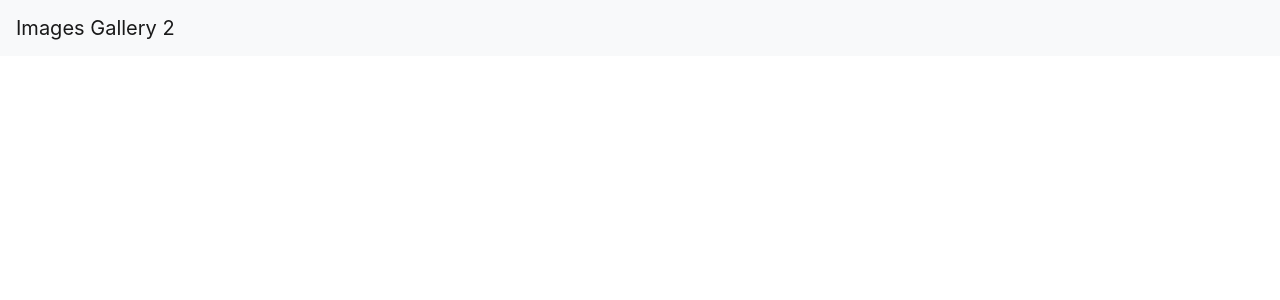
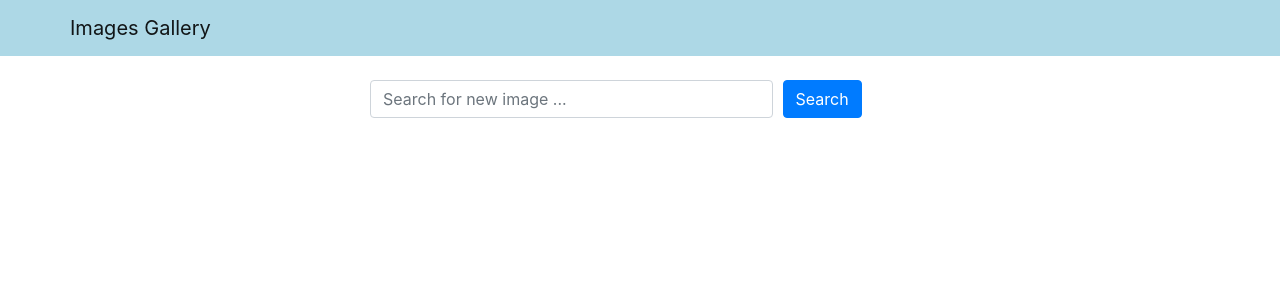
Before and after one commit to gomedako/images-gallery, a React (Create React App) app in the folder frontend/: page / in a window 1280 px wide. Shown: the top 300 px of the page. Built offline with nearby package versions, Linux system fonts and the light colour scheme.

Commit message:
controlled search component

```diff
--- a/frontend/src/App.js
+++ b/frontend/src/App.js
@@ -1,11 +1,22 @@
 import "bootstrap/dist/css/bootstrap.min.css";
 import Header from "./components/Header";
+import Search from "./components/Search";
+import { useState } from "react";
 
 
 const App = () => {
+  const [word, setWord] = useState("");
+
+  const handleSearchSubmit = (e) => {
+    e.preventDefault();
+    console.log(word);
+  }
+
+
   return (
     <div>
-      <Header title="Images Gallery 2"/>
+      <Header title="Images Gallery"/>
+      <Search word={word} setWord={setWord} handleSubmit={handleSearchSubmit} />
     </div>
   );
 }
--- a/frontend/src/components/Header.js
+++ b/frontend/src/components/Header.js
@@ -1,10 +1,18 @@
 import React from "react";
-import { Navbar } from "react-bootstrap";
+import { Navbar, Container } from "react-bootstrap";
+
+const navbarStyle = {
+    backgroundColor: "lightblue"
+};
 
 const Header = ({title}) => {
     return (
-        <Navbar bg="light" variant="light">
-            <Navbar.Brand href="/">{title}</Navbar.Brand>
+        <Navbar style={navbarStyle}>
+            <Container>
+
+                <Navbar.Brand href="/">{title}</Navbar.Brand>
+
+            </Container>
         </Navbar>
     )
 };
--- /dev/null
+++ b/frontend/src/components/Search.js
@@ -0,0 +1,30 @@
+import React from "react";
+import { Container, Row, Col, Form, Button } from "react-bootstrap";
+
+const Search = ({ word, setWord, handleSubmit }) => {
+  return (
+    <Container className="mt-4">
+      <Row className="justify-content-center">
+        <Col xs={12} md={8} lg={6}>
+          <Form onSubmit={handleSubmit}>
+            <Form.Row>
+              <Col xs={9}>
+                <Form.Control
+                type="text"
+                value={word}
+                onChange={(e) => setWord(e.target.value)}
+                placeholder="Search for new image ..."
+                />
+              </Col>
+              <Col>
+                <Button variant = "primary" type="submit" >Search</Button>
+              </Col>
+            </Form.Row>
+          </Form>
+        </Col>
+      </Row>
+    </Container>
+  );
+};
+
+export default Search;
```
